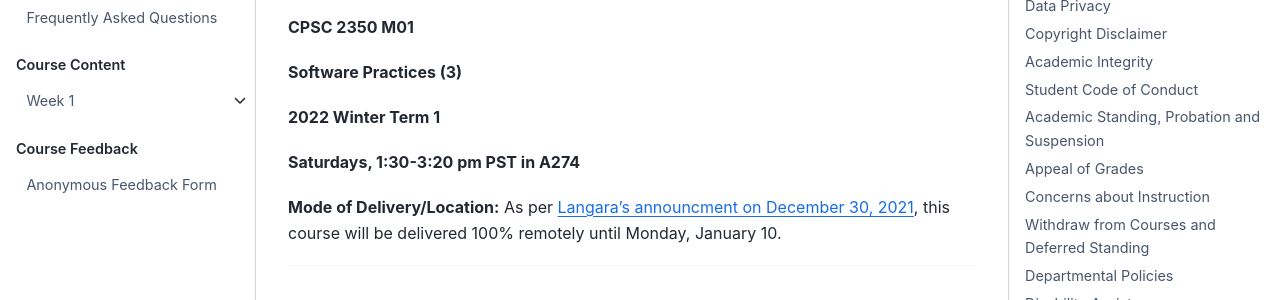
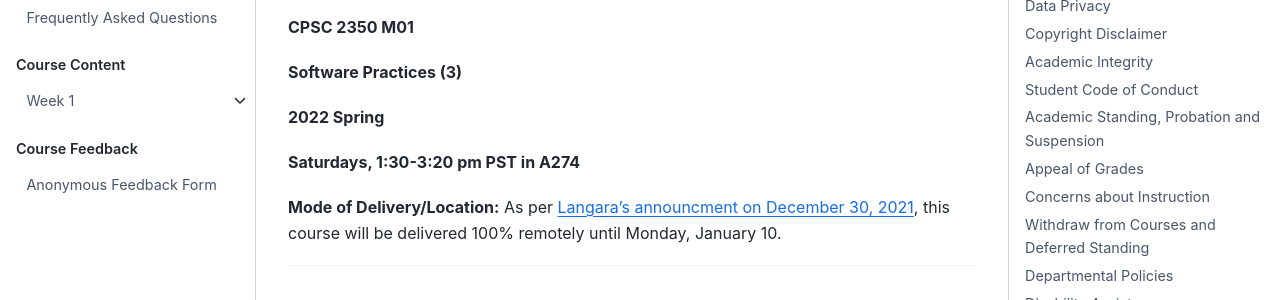
Before and after one commit to Parsa-Rajabi/cpsc-2350-spring-2022, a Jupyter Book: the page built from about/syllabus.md, in a window 1280 px wide and 900 px high. Shown: the part 357-657 px from the top of the window. Built offline with Jupyter Book 1.0.4 settings and Sphinx 7.4.7 and the Sphinx Book theme 1.1.4, drawn with Linux system fonts in a browser that asks for light colours; pages that are not in the unit, such as notebooks, are missing from menus.

Commit message:
Updated term in config

```diff
--- a/_config.yml
+++ b/_config.yml
@@ -67,7 +67,7 @@
       TITLE: "Software Practices"
       PREREQS: "A minimum B grade in CPSC 1030 and 1045."
       # COREQS: "N/A"
-      TERM: "2022 Winter Term 1"
+      TERM: "2022 Spring"
       ROOM: "A274"
       MEETING_TIMES: "Saturdays, 1:30-3:20 pm PST"
       GRACE_PERIOD: "48 hour"
```
